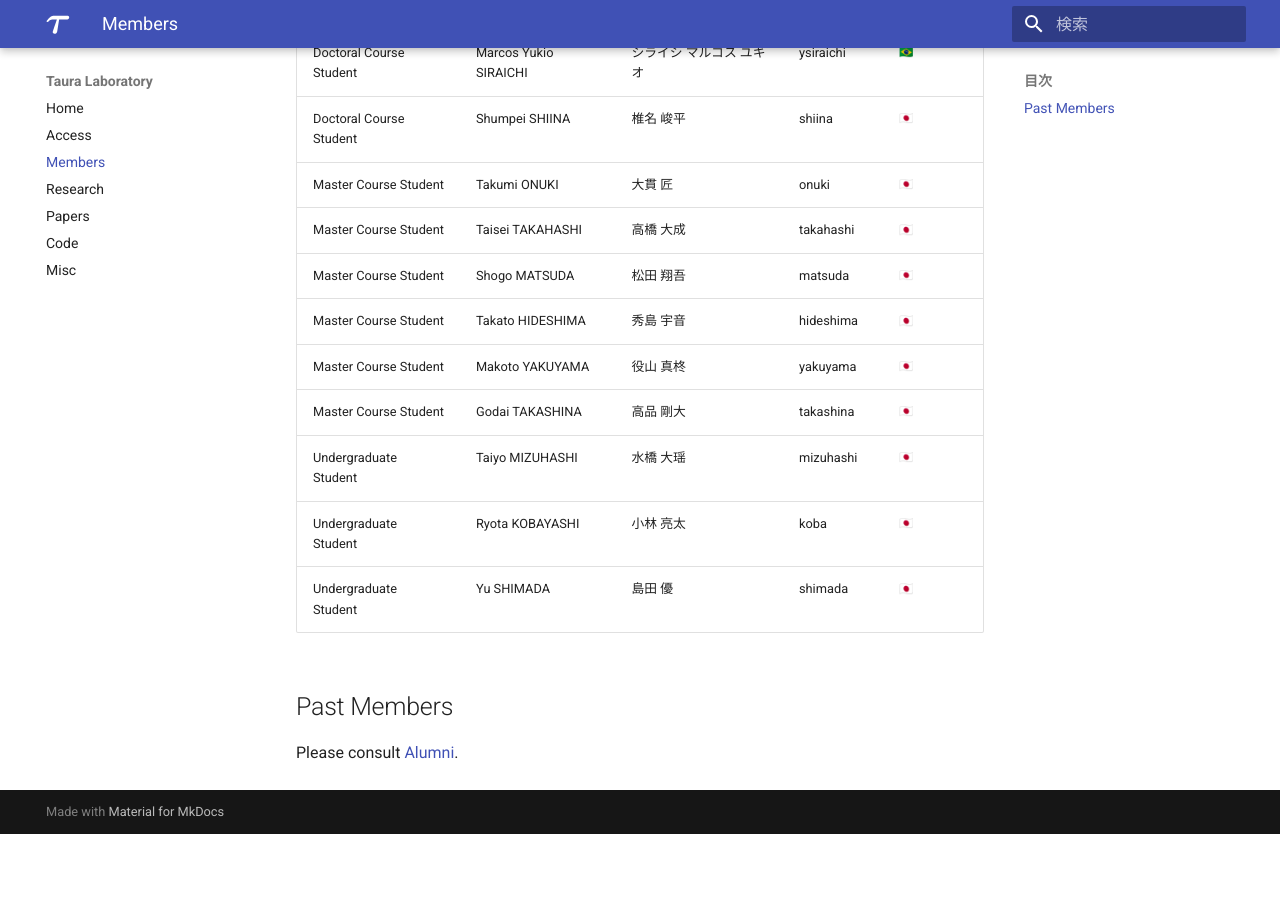
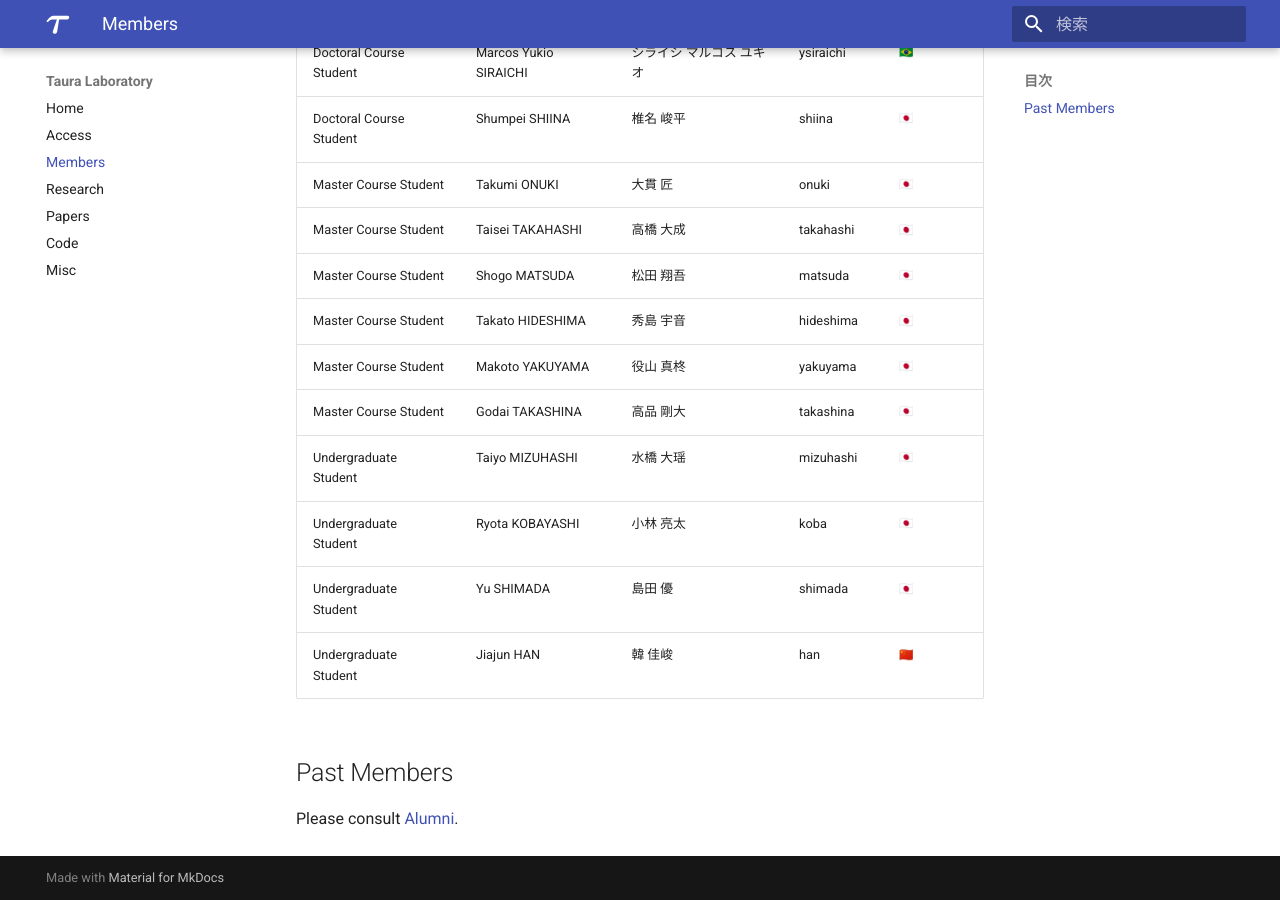
Before and after one commit to Yukayo/taura-lab, an MkDocs documentation site: the page built from docs/members.md, in a window 1280 px wide and 900 px high, scrolled down 571 px. Built offline with MkDocs 1.6.1 and Material for MkDocs 9.7.7, drawn with Linux system fonts in a browser that asks for light colours; emoji names are drawn with the system emoji font; before the commit the page ends 1405 px from its top, so only the background shows below that.

Commit message:
Update members.md

```diff
--- a/docs/members.md
+++ b/docs/members.md
@@ -21,6 +21,7 @@ Each member's e-mail address is _account_ [at] eidos.ic.i.u-tokyo.ac.jp.
 |Undergraduate Student|Taiyo MIZUHASHI|水橋 大瑶|mizuhashi|:jp:|
 |Undergraduate Student|Ryota KOBAYASHI|小林 亮太|koba|:jp:|
 |Undergraduate Student|Yu SHIMADA|島田 優|shimada|:jp:|
+|Undergraduate Student|Jiajun HAN|韓 佳峻|han|:cn:|
 
 ## Past Members
 
```
